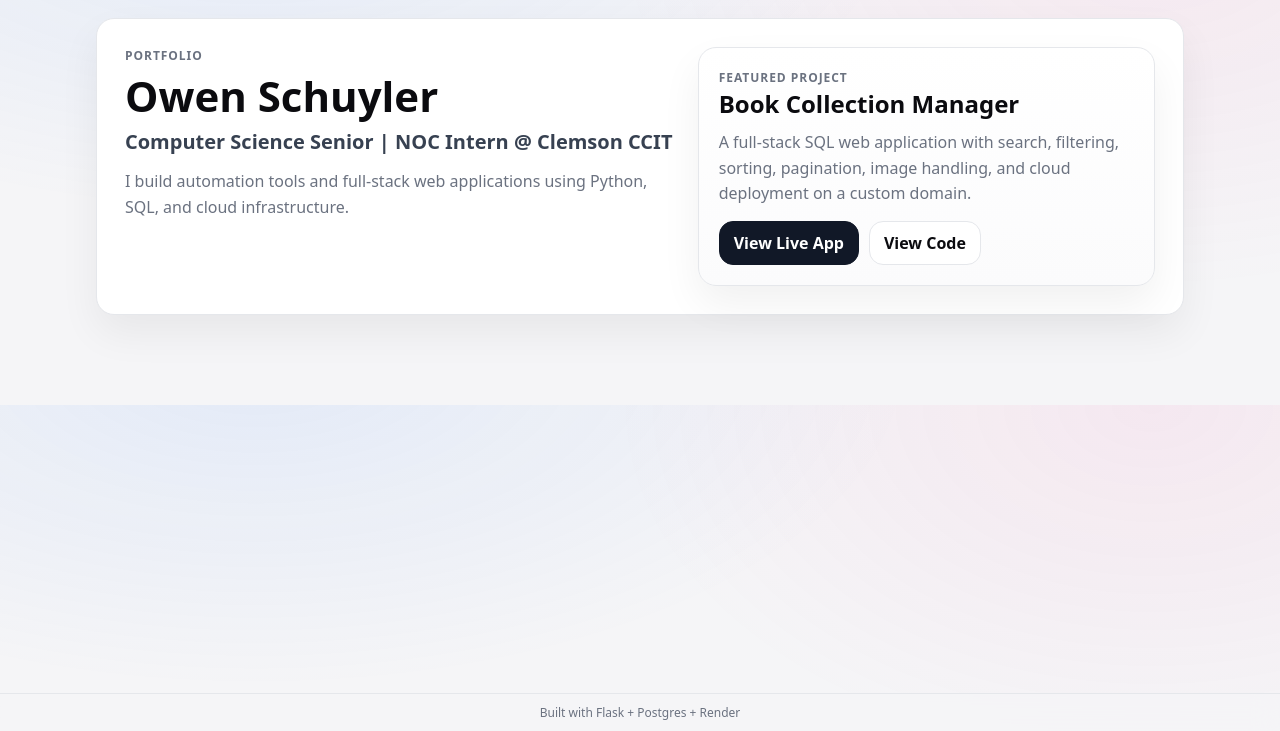
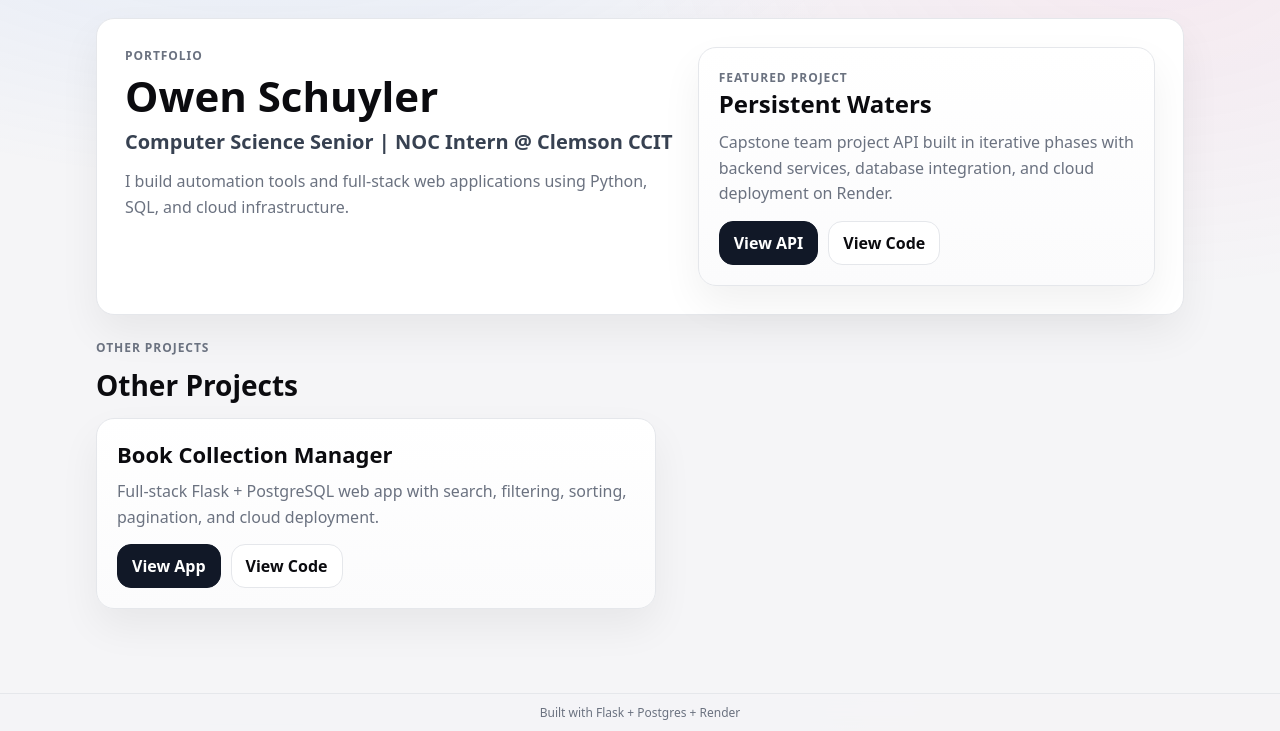
Before and after one commit to owen-schuyler/cpsc3750-solo3-production, a Flask app: page / in a window 1280 px wide. Shown: the part 69-800 px from the top of the page. Run offline with Flask 3, Linux system fonts and the light colour scheme; some libraries are stand-ins or nearby versions.

Commit message:
Update homepage featured project

```diff
--- a/static/styles.css
+++ b/static/styles.css
@@ -425,6 +425,26 @@ label{
   line-height: 1.6;
 }
 
+.other-projects{
+  margin-top: 24px;
+  display: grid;
+  gap: 14px;
+}
+
+.section-copy h2{
+  margin: 0;
+  font-size: 28px;
+}
+
+.project-card{
+  max-width: 560px;
+}
+
+.project-card h3{
+  margin: 0 0 10px;
+  font-size: 22px;
+}
+
 @media (max-width: 900px){
   .hero{
     grid-template-columns: 1fr;
--- a/templates/home.html
+++ b/templates/home.html
@@ -13,15 +13,35 @@
 
   <div class="featured-project">
     <p class="eyebrow">Featured Project</p>
-    <h2>Book Collection Manager</h2>
+    <h2>Persistent Waters</h2>
     <p>
-      A full-stack SQL web application with search, filtering, sorting, pagination,
-      image handling, and cloud deployment on a custom domain.
+      Capstone team project API built in iterative phases with backend services,
+      database integration, and cloud deployment on Render.
     </p>
 
     <div class="formactions">
-      <a href="{{ url_for('books_list') }}" class="btn primary">View Live App</a>
-      <a href="https://github.com/owen-schuyler/cpsc3750-solo3-production" class="btn" target="_blank" rel="noopener noreferrer">View Code</a>
+      <a href="https://persistent-waters.onrender.com/" class="btn primary" target="_blank" rel="noopener noreferrer">View API</a>
+      <a href="#" class="btn">View Code</a>
+    </div>
+  </div>
+</section>
+
+<section class="other-projects">
+  <div class="section-copy">
+    <p class="eyebrow">Other Projects</p>
+    <h2>Other Projects</h2>
+  </div>
+
+  <div class="featured-project project-card">
+    <h3>Book Collection Manager</h3>
+    <p>
+      Full-stack Flask + PostgreSQL web app with search, filtering, sorting,
+      pagination, and cloud deployment.
+    </p>
+
+    <div class="formactions">
+      <a href="{{ url_for('books_list') }}" class="btn primary">View App</a>
+      <a href="#" class="btn">View Code</a>
     </div>
   </div>
 </section>
```
